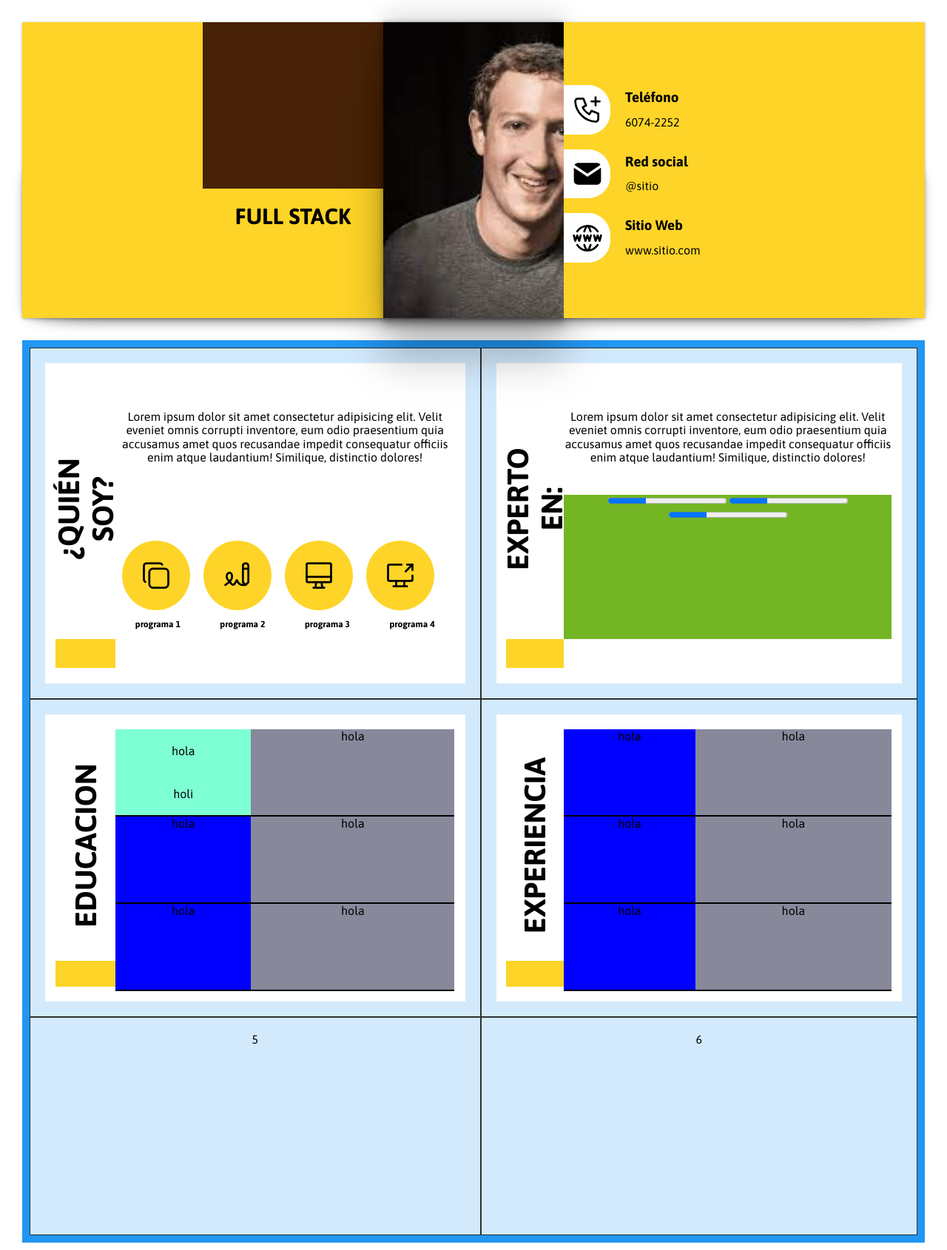
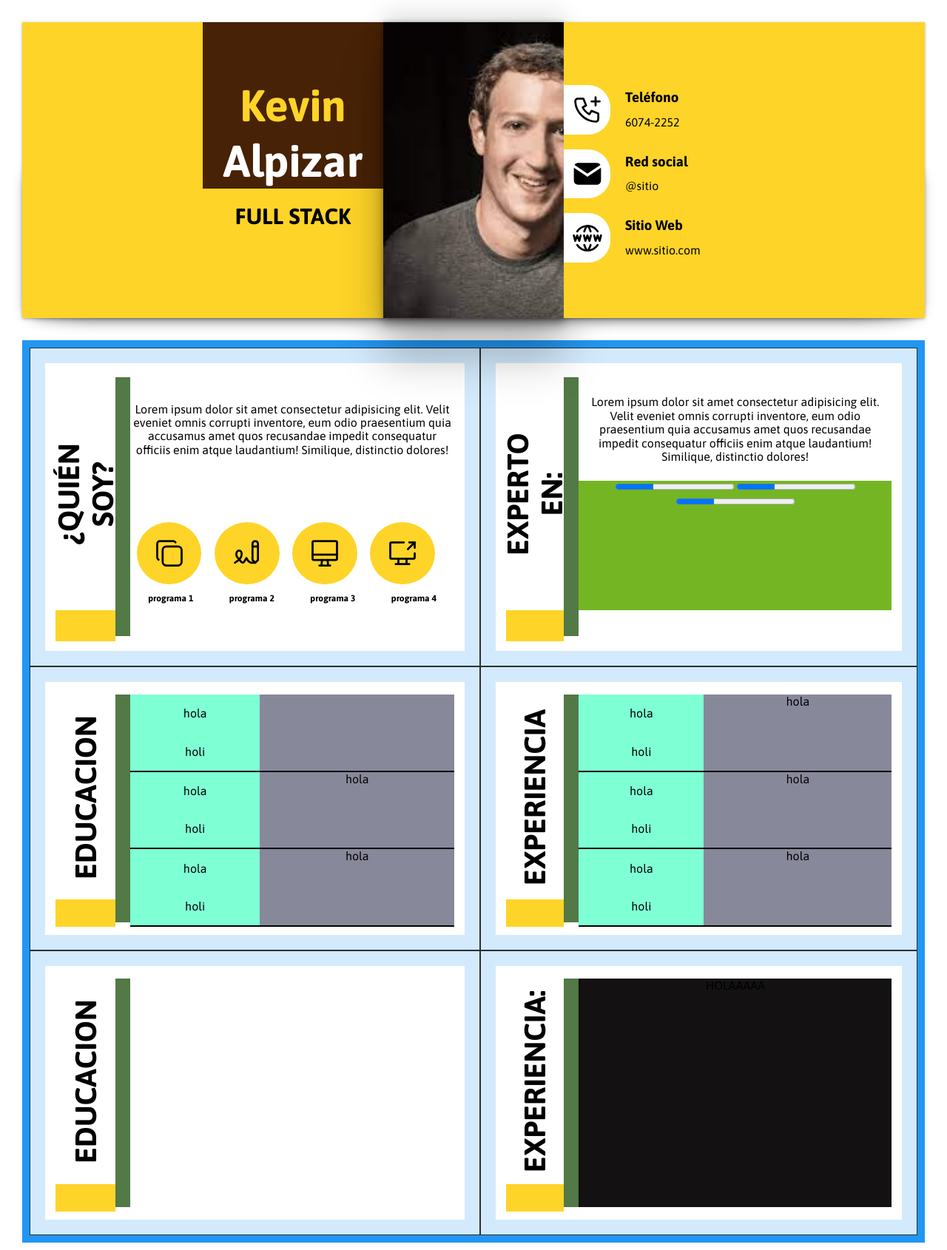
Before and after one commit to KevinAlpizarDev/cvRepo, a plain HTML site: page index.html in a window 1280 px wide. Shown: the whole page at 74% size. Drawn offline with Linux system fonts and the light colour scheme.

Commit message:
Avance martes por la tarde

```diff
--- /dev/null
+++ b/dist/script.js
@@ -0,0 +1,22 @@
+"use strict";
+function playFuntion(id) {
+    return id.play();
+}
+const elementoPadre = document.querySelector(".nombre");
+const nombreUsuario = document.createElement("h1");
+const textoh1 = document.createTextNode("Kevin");
+elementoPadre.appendChild(nombreUsuario);
+nombreUsuario.appendChild(textoh1);
+const elementoPadre2 = document.querySelector(".apellido");
+const apellidoUsuario = document.createElement("h1");
+const textoh2 = document.createTextNode("Alpizar");
+elementoPadre2.appendChild(apellidoUsuario);
+apellidoUsuario.appendChild(textoh2);
+const mediaPhoto = matchMedia("(max-width: 616px)");
+const changeSize = function (mql) {
+    mql.matches ? document.body.style.background = "red"
+        : document.body.style.background = "yellow";
+};
+mediaPhoto.addEventListener('DOMContentLoaded', (mql) => {
+    changeSize(mediaPhoto);
+});
--- a/index.html
+++ b/index.html
@@ -39,7 +39,7 @@
             </article>
         </section>
 
-        <section id="picture"></section>
+        <section class="picture"></section>
 
         <section id="info">
             <article>
@@ -230,17 +230,25 @@
 
                                 </div>
 
-                                <div class="valor">hola</div>
+                                <div class="valor">
+
+                                </div>
 
                             </div>
                             <div class="swee">
 
-                                <div class="fecha">hola</div>
+                                <div class="fecha">
+                                    <div class="dentro">hola</div>
+                                    <div class="dentro">holi</div>
+                                </div>
 
                                 <div class="valor">hola</div>
                             </div>
                             <div class="swee">
-                                <div class="fecha">hola</div>
+                                <div class="fecha">
+                                    <div class="dentro">hola</div>
+                                    <div class="dentro">holi</div>
+                                </div>
 
                                 <div class="valor">hola</div>
                             </div>
@@ -270,20 +278,27 @@
                         <div class="segunda-seccion">
                             <div class="swee">
                                 <div class="fecha">
-
-                                    hola</div>
+                                    <div class="dentro">hola</div>
+                                    <div class="dentro">holi</div>
+                                </div>
 
                                 <div class="valor">hola</div>
 
                             </div>
                             <div class="swee">
 
-                                <div class="fecha">hola</div>
+                                <div class="fecha">
+                                    <div class="dentro">hola</div>
+                                    <div class="dentro">holi</div>
+                                </div>
 
                                 <div class="valor">hola</div>
                             </div>
                             <div class="swee">
-                                <div class="fecha">hola</div>
+                                <div class="fecha">
+                                    <div class="dentro">hola</div>
+                                    <div class="dentro">holi</div>
+                                </div>
 
                                 <div class="valor">hola</div>
                             </div>
@@ -293,8 +308,63 @@
                 </div>
 
             </div>
-            <div class="grid-item">5</div>
-            <div class="grid-item">6</div>
+            <div class="grid-item">
+                <!--
+                  DIV PARA EL NIVEL 1 -->
+                <div class="main-izquierdo-divs">
+                    <div class="main-izquierdo-1">
+
+                        <div class="roted-font">
+                            <div class="rote-font-text">
+
+                                <h4>EDUCACION</h4>
+
+                            </div>
+                            <div class="cuadro-roted-font">
+
+                            </div>
+
+
+                        </div>
+                        <!-- LOREM IZQUIERDO ULTIMA FILA-->
+                        <div class="lorem-container">
+
+
+                        </div>
+
+                    </div>
+                </div>
+
+            </div>
+            <div class="grid-item">
+                <!--
+                  DIV PARA EL NIVEL 1 -->
+                <div class="main-izquierdo-divs">
+                    <div class="main-izquierdo-1">
+
+                        <div class="roted-font">
+                            <div class="rote-font-text">
+
+                                <h4>EXPERIENCIA:</h4>
+
+                            </div>
+                            <div class="cuadro-roted-font">
+
+                            </div>
+
+
+                        </div>
+                        <!-- LOREM IZQUIERDO -->
+                        <div class="lorem-container">
+                            <div class="last-row">
+                                HOLAAAAA
+                            </div>
+
+                        </div>
+
+                    </div>
+                </div>
+            </div>
 
         </div>
 
@@ -302,7 +372,7 @@
 
 
 
-    <script src="/dist/script.js"></script>
+    <script src="./dist/script.js"></script>
 </body>
 
 </html>
--- a/src/styles/header.css
+++ b/src/styles/header.css
@@ -198,7 +198,7 @@ font-size: 30px;
     color: var(--blanco);
 }
 
-#picture {
+.picture {
     height: 100%;
     width: 20%;
     background-color: rgb(200, 199, 185);
--- a/src/styles/main.css
+++ b/src/styles/main.css
@@ -148,6 +148,7 @@ background-color: rgb(82, 121, 70);
 /* display: flex;
 justify-content: center;
 align-items: end; */
+margin-right: 20px;
 height: 100%;
 width: 15%;
 /* width: 10%; */
@@ -181,7 +182,7 @@ h4{
 .cuadro-roted-font{
 
 width: 100%;
-height: 10%;
+height: 12%;
 /* background-color: red; */
 background-color: var(--amarillo);
 }
@@ -278,6 +279,7 @@ h5{
     background-color: bisque;
     align-items: center;
     border-bottom: 2px solid black;
+    padding-bottom: -2px;
 
     }
 
@@ -304,3 +306,23 @@ h5{
     background-color: aquamarine;
 
     }
+
+
+/*
+    ULTIMA FILA */
+
+.last-row{
+height: 100%;
+width: 100%;
+background-color: rgb(19, 17, 17);
+
+
+
+}
+
+.last-row-header{
+    height: 50%;
+    width: 100%;
+    background-color: rgb(151, 117, 117);
+
+}
--- a/tsconfig.json
+++ b/tsconfig.json
@@ -26,7 +26,7 @@
 
     /* Modules */
     "module": "commonjs",                                /* Specify what module code is generated. */
-       "rootDir": "./src",                                  /* Specify the root folder within your source files. */
+       "rootDir": "./src/ts",                                  /* Specify the root folder within your source files. */
     // "moduleResolution": "node10",                     /* Specify how TypeScript looks up a file from a given module specifier. */
     // "baseUrl": "./",                                  /* Specify the base directory to resolve non-relative module names. */
     // "paths": {},                                      /* Specify a set of entries that re-map imports to additional lookup locations. */
```
Also changed, not shown: 1 other file. Lines whose indentation alone changed are shown as unchanged.
